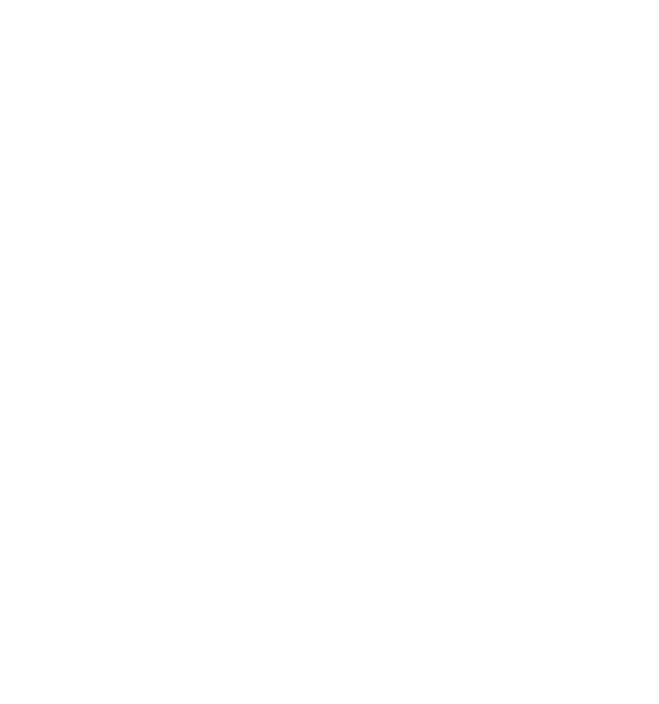
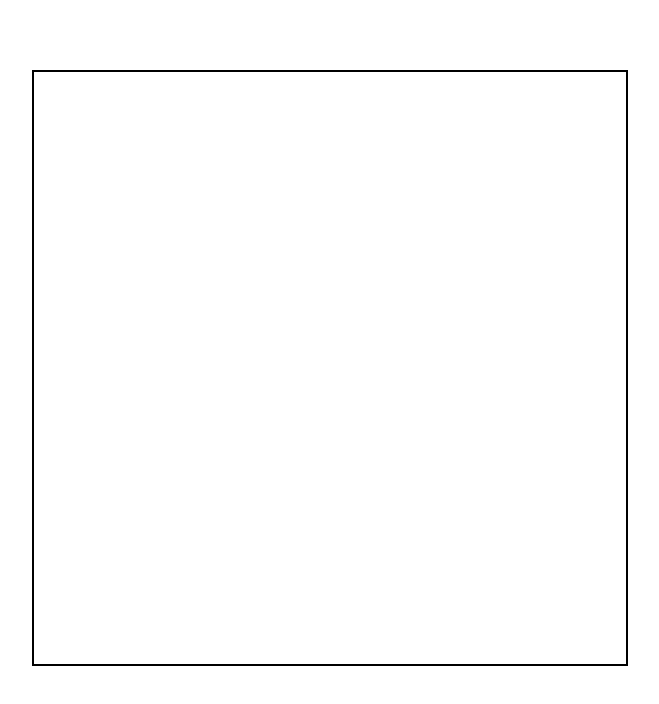
Before and after one commit to AbhiIfYouMust/Etch-a-Sketch, a plain HTML site: page index.html in a window 1280 px wide. Shown: the whole page, without its empty margins (310-969 px from the left). Drawn offline with Linux system fonts and the light colour scheme.

Commit message:
Created initial container

```diff
--- a/index.html
+++ b/index.html
@@ -10,15 +10,9 @@
 </head>
 <body>
 
+    <div id="container">
 
-
-
-
-
-
-
-
-
+    </div>
 
 
 
--- a/style.css
+++ b/style.css
@@ -0,0 +1,13 @@
+body {
+    display: flex;
+    justify-content: center;
+    height: 90vh;
+}
+
+#container {
+    border: 2px solid black;
+    height: 592px;
+    width: 592px;
+    align-self: center;
+}
+ /* tile size 37px*/
```
